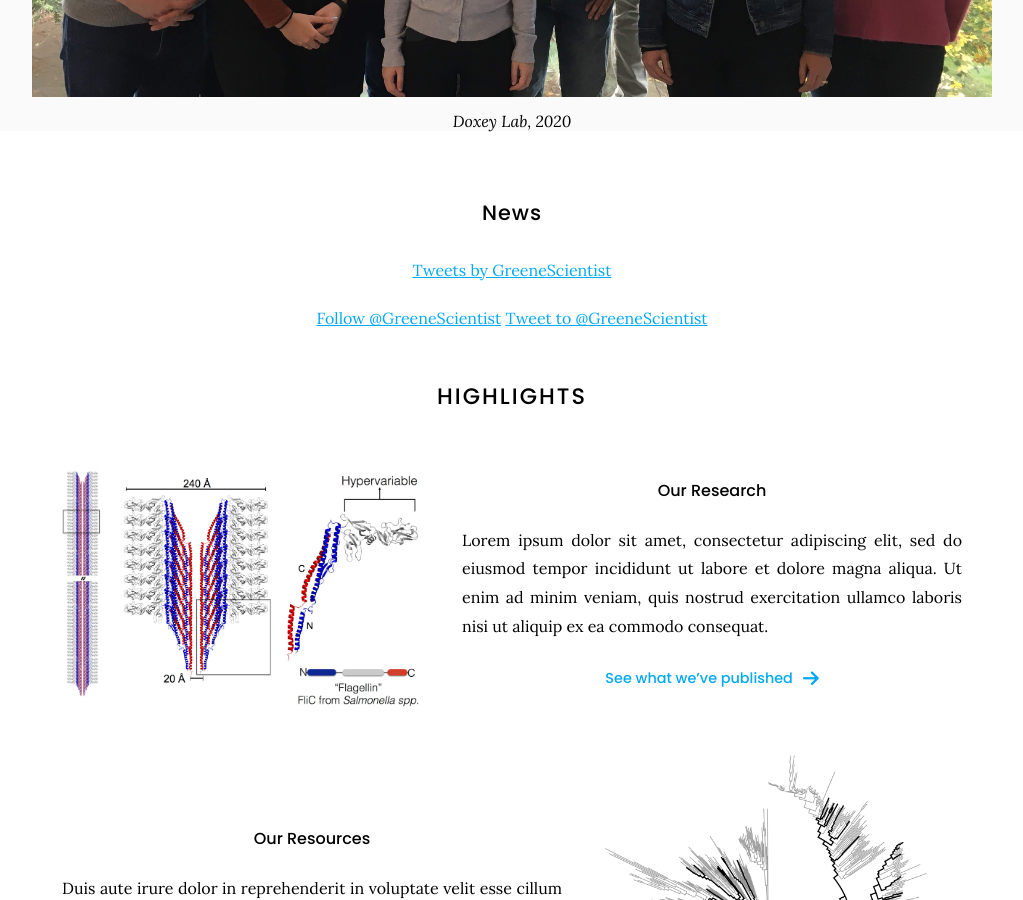
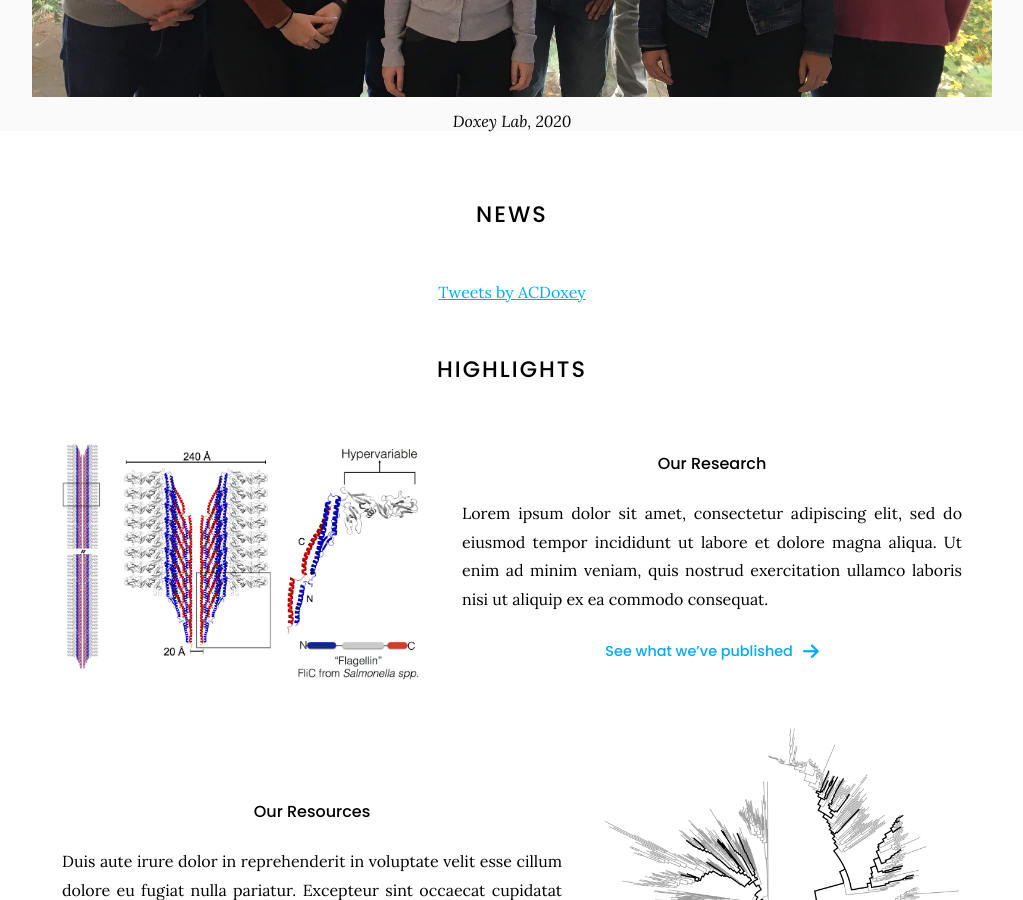
Before and after one commit to doxeylab/doxeylab-website, a Jekyll site: the page built from index.md, in a window 1280 px wide and 900 px high, scrolled down 994 px. Shown: the whole window, without its empty margins (128-1151 px from the left). Built offline with Jekyll 4.4.1, drawn with Linux system fonts in a browser that asks for light colours; comment, search, counter and statistics services are not loaded.

Commit message:
Update index.md

```diff
--- a/index.md
+++ b/index.md
@@ -23,16 +23,13 @@ We are lucky to work with numerous research groups around the world, and we are
 
 {% include section.html %}
 
-## News
+# News
 
 <!-- Twitter embeds from https://publish.twitter.com/ -->
 
-<a class="twitter-timeline" data-width="400" data-height="400" href="https://twitter.com/GreeneScientist?ref_src=twsrc%5Etfw">Tweets by GreeneScientist</a> <script async src="https://platform.twitter.com/widgets.js" charset="utf-8"></script>
+<a class="twitter-timeline" data-height="600" href="https://twitter.com/ACDoxey">Tweets by ACDoxey</a> <script async src="https://platform.twitter.com/widgets.js" charset="utf-8"></script>
 {:.center}
 
-<a href="https://twitter.com/GreeneScientist?ref_src=twsrc%5Etfw" class="twitter-follow-button" data-show-count="false">Follow @GreeneScientist</a><script async src="https://platform.twitter.com/widgets.js" charset="utf-8"></script>
-<a href="https://twitter.com/intent/tweet?screen_name=GreeneScientist&ref_src=twsrc%5Etfw" class="twitter-mention-button" data-show-count="false">Tweet to @GreeneScientist</a><script async src="https://platform.twitter.com/widgets.js" charset="utf-8"></script>
-{:.center}
 
 # Highlights
 
```
